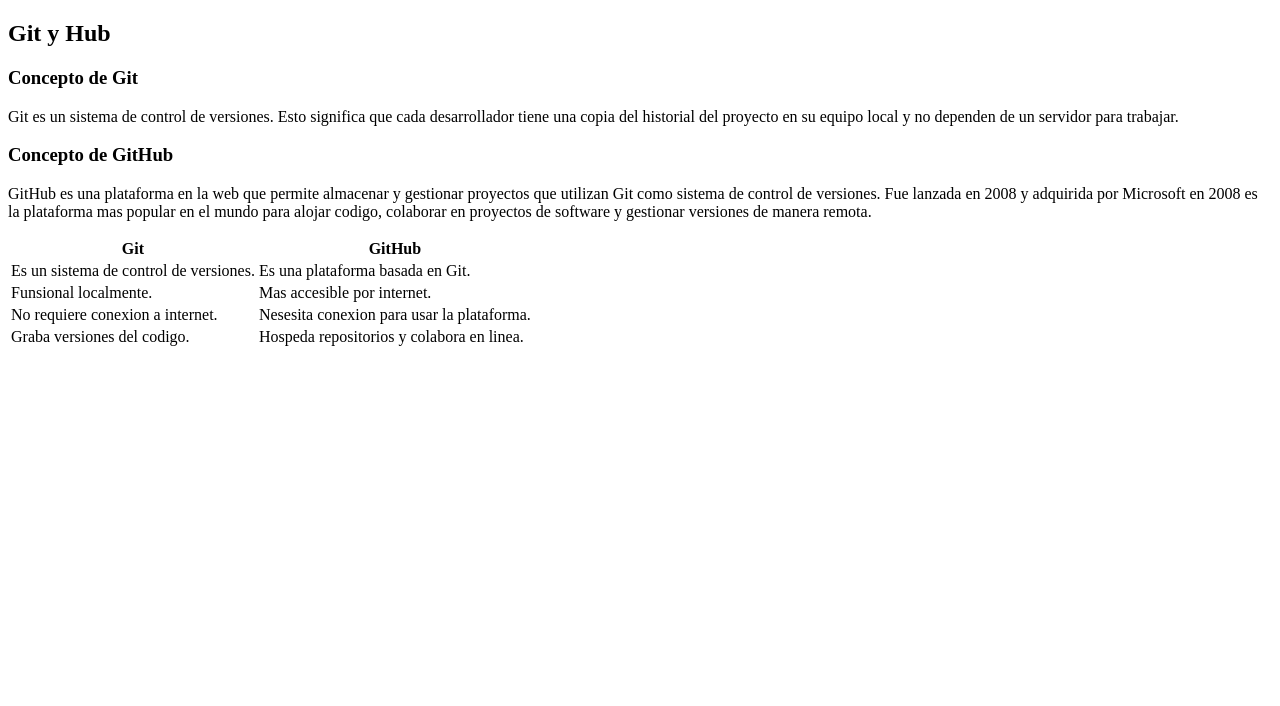
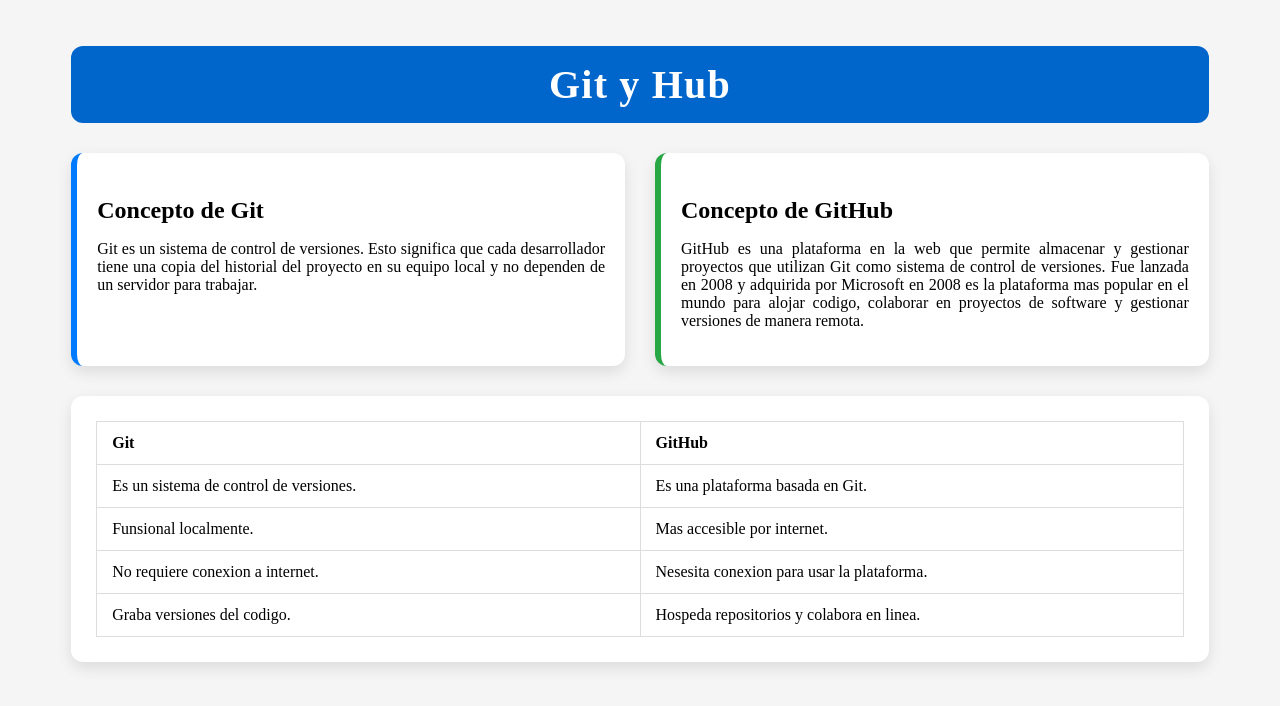
Before and after one commit to rherrera98/Ejercicio-1, a plain HTML site: page index.html in a window 1280 px wide. Drawn offline with Linux system fonts and the light colour scheme.

Commit message:
Web con estilos

```diff
--- /dev/null
+++ b/CSS/styles.css
@@ -0,0 +1,79 @@
+body{
+    background-color: #F5F5F5;
+}
+
+.contenido {
+    background-color: #F5F5F5;
+    max-width: 90%;
+    margin: 0 auto;
+    padding: 5px;
+}
+
+h2 {
+    font-size: 40px;
+    background-color: #0066cc;
+    color: white;
+    padding: 15px 25px;
+    border-radius: 12px;
+    font-weight: 600;
+    letter-spacing: 1.2px;
+    margin-bottom: 30px;
+    text-align: center;
+}
+
+.contenido-tarjeta {
+    display: flex;
+    gap: 30px;
+    margin-bottom: 30px;
+    flex-wrap: wrap;
+}
+
+.tarjetas {
+    background-color: white;
+    padding: 20px;
+    border-radius: 12px;
+    box-shadow: 0 6px 15px rgba(0, 0,0, 0.1);
+    flex: 1;
+    min-width: 300px;
+    text-align: justify;
+
+}
+
+.tarjetas:hover {
+    transform: translateY(-5px);
+}
+
+.tarjetas h3{
+    font-weight: 600;
+    font-size: 24px;
+    margin-bottom: 15px;
+}
+
+.tarjeta-Git {
+    border-left: 6px solid #007bff;
+}
+
+.tarjeta-GitHub {
+    border-left: 6px solid #28a745;
+}
+
+.contenedor-tabla {
+    background-color: white;
+    padding: 25px;
+    border-radius: 12px;
+    box-shadow: 0 6px 15px rgba(0, 0,0, 0.1);
+
+}
+
+.tabla-diferencias {
+    width: 100%;
+    border-collapse: collapse;
+    table-layout: fixed;
+}
+
+.tabla-diferencias th,
+.tabla-diferencias td {
+    border: 1px solid #ddd;
+    padding: 12px 15px;
+    text-align: left;
+}
--- a/index.html
+++ b/index.html
@@ -3,6 +3,7 @@
 <head>
     <meta charset="UTF-8">
     <meta name="viewport" content="width=device-width, initial-scale=1.0">
+    <link rel="stylesheet" href="CSS/styles.css">
     <title>GitHub</title>
 </head>
 <body>
```
